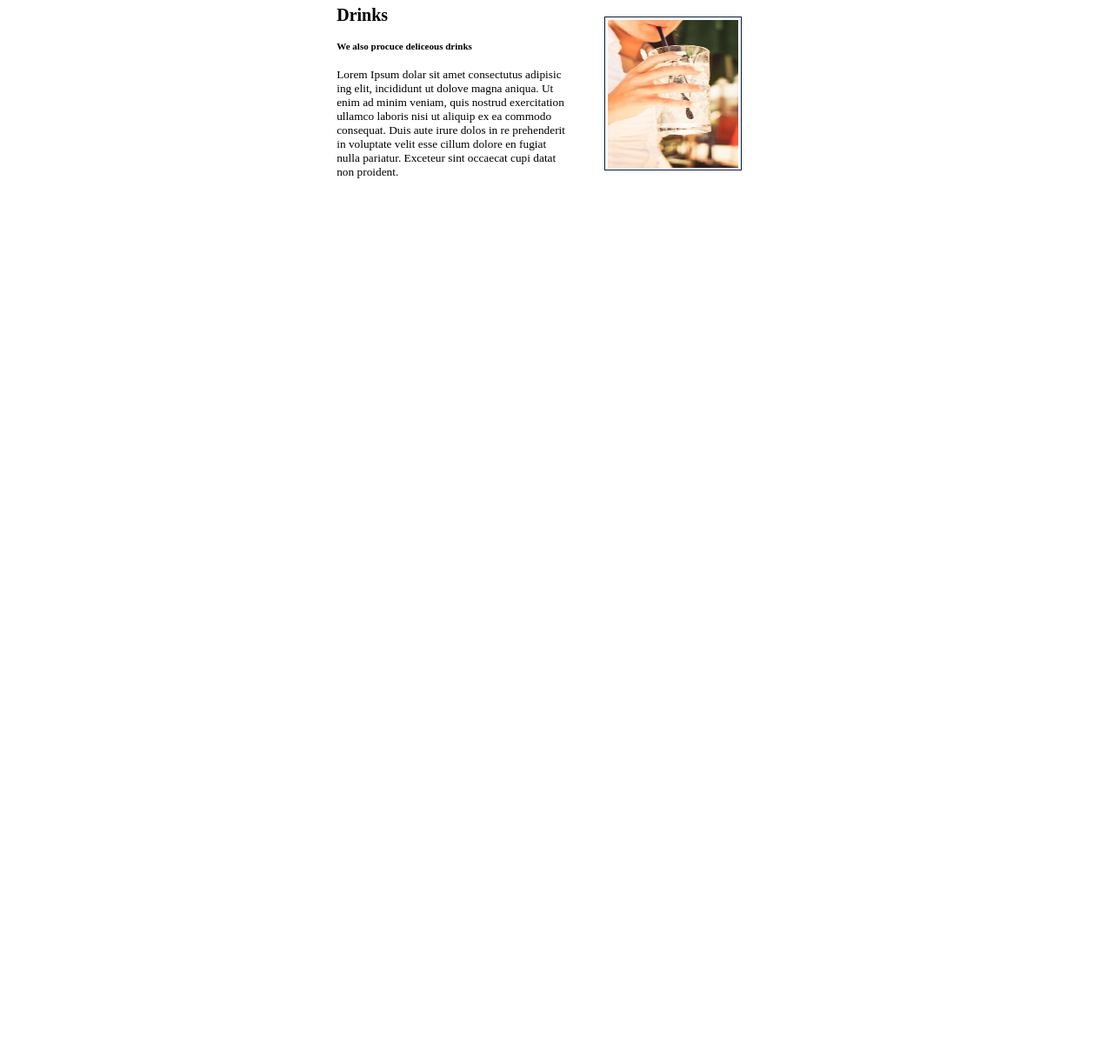
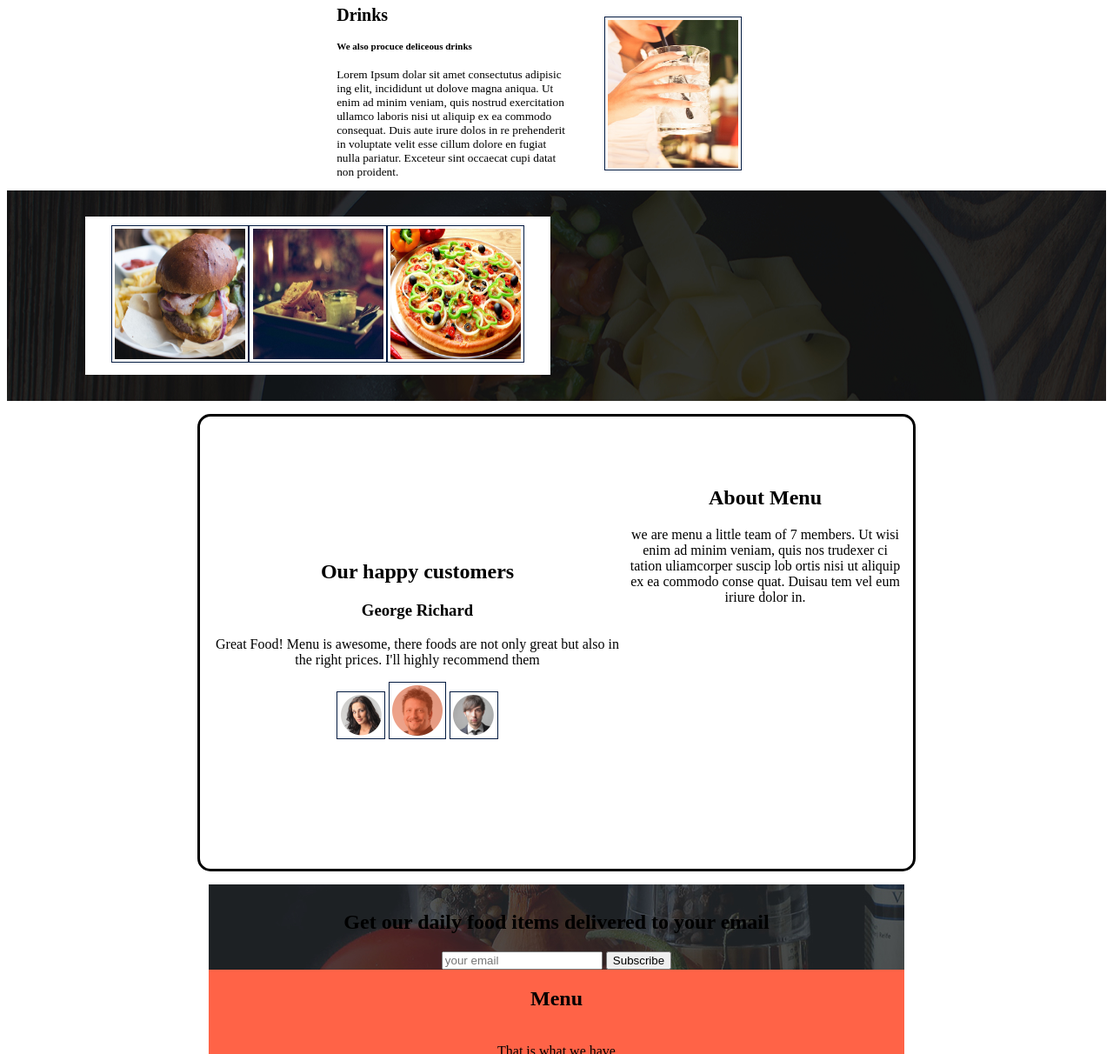
Before and after one commit to cheruden/Anitas-kitchen, a plain HTML site: page index.html in a window 1280 px wide. Shown: the part 807-2019 px from the top of the page at 87% size. Before the commit the page ends 1026 px from the top, so only its background shows below. Drawn offline with Linux system fonts and the light colour scheme.

Commit message:
modification of my website to look at least appealing

```diff
--- a/index.css
+++ b/index.css
@@ -1,6 +1,6 @@
 nav#head{
     background-image: url("./images/assets/backgrounds/landing.jpg");
-    padding: 0;
+    padding: 0px;
     width: 800px;
     height: 500px;
     margin-left: auto;
@@ -11,10 +11,11 @@ nav#head{
 div.break,.lunch,.dinner{
     height: 120px;
     width: 150px;
-    margin: 10px;
+    margin: 0px;
     text-align: center;
     flex: 1;
     flex-wrap: nowrap;
+    text-decoration-color: white;
 }
 main{
     display: flex;
@@ -23,6 +24,13 @@ main{
 }
 .happy{
     background-color: white;
+    margin-left: 0;
+    height: 60px;
+}
+.party{
+    height: 60px;
+    margin-left: 0;
+
 }
 .break{
     background-image: url("./images/assets/foodtop/breakfast.jpg");
@@ -34,6 +42,8 @@ main{
     background-image: url("./images/assets/foodtop/lunch.jpg");
     background-repeat: no-repeat;
     background-size: cover;
+    background-blend-mode :overlay rgba(209, 212, 212, 0.993);
+
 }
 .dinner{
     background-image: url("./images/assets/foodtop/dinner.jpg");
@@ -46,10 +56,10 @@ main{
     width: 190px;
 
 }
-.happy{
+/*.happy{
     width: 200px;
     height: 65px;
-}
+}*/
 div.Fast{
     display: block;
     margin-left: auto;
@@ -83,3 +93,86 @@ img{
     margin-right: auto;
     width: 40%;
   }
+  .menu{
+      background-image: url("./images/assets/backgrounds/foodsBg.jpg");
+      padding: 30px;
+      align-content: center;
+      height: auto;
+      width: auto;
+      padding-left: 90px;
+      padding-right: 90px;
+
+  }
+  .food{
+      padding: 10px;
+      padding-right: 30px;
+      padding-left: 30px;
+      align-content: center;
+      background-color: white;
+      display: inline-flex;
+      height: fit-content;
+      width: fit-content;
+      justify-content: space-between;
+
+  }
+  .menu.food{
+      display: inline;
+  }
+  .customers{
+    align-content: center;
+    padding: 10px;
+    width: 800px;
+    height: 500px;
+    margin-left: auto;
+    margin-right: auto;
+    text-overflow: ellipsis;
+    text-align: center;
+    border: solid;
+    border-radius: 15px;
+    margin-top: 15px;
+    margin-bottom: 15px;
+
+  }
+  .wateja{
+      float: left;
+      border-style: solid;
+      scroll-margin-top: 20px;
+  }
+  .contact{
+      background-image: url("./images/assets/backgrounds/subscribe.jpg");
+      align-content: center;
+padding-top: 10px;
+    width: 800px;
+    height: auto;
+    margin-left: auto;
+    margin-right: auto;
+    text-overflow: ellipsis;
+    text-align: center;
+  }
+  .onee{
+      background-color: tomato;
+      align-content: center;
+  }
+  .container{
+    width: available;
+    height: available;
+    align-content: center;
+}
+
+.leftpane{
+    width: 60%;
+    min-width: 350px;
+    height: available;
+    min-height: 400px;
+    float: left;
+    border-collapse: collapse;
+    align-content: center;
+}
+
+
+.rightpane{
+    width: available;
+    height: available;
+    position: relative;
+    border-collapse: collapse;
+}
--- a/index.html
+++ b/index.html
@@ -42,5 +42,43 @@
     <p> <p>Lorem Ipsum dolar sit amet consectutus adipisic ing elit, incididunt ut dolove magna aniqua. Ut enim ad minim veniam, quis nostrud exercitation ullamco laboris nisi ut aliquip ex ea commodo consequat. Duis aute irure dolos in re prehenderit in voluptate velit esse cillum dolore en fugiat nulla pariatur. Exceteur sint occaecat cupi datat non proident.</p>
 </section>
 </div>
+<nav class="menu">
+    <div class="food">
+<div><img src="./images/assets/fastfood/beefBurger.jpg" height="150px" width="150px"></div>
+<div><img src="./images/assets/fastfood/chickenBurger.jpg" height="150px" width ="150px"></div>
+<div><img src="./images/assets/fastfood/chickenPizza.jpg" height="150px" width="150px"></div>
+    </div>
+</nav>
+
+<nav class="customers">
+    <div class="container">
+        <div class="leftpane"><h1> <centre>Our happy customers</centre></h1>
+            <h3>George Richard</h3>
+            <p>Great Food! Menu is awesome, there foods are not only great but also in the right prices. I'll highly recommend them</p>
+            <img src="./images/assets/customers/p1.png">
+            <img src="./images/assets/customers/p2.png">
+            <img src="./images/assets/customers/p3.png"></div>
+        <div class="rightpane"><h2>About Menu</h2>
+            <p>we are menu a little team of 7 members. Ut wisi enim ad minim veniam, quis nos trudexer ci tation uliamcorper suscip lob ortis nisi ut aliquip ex ea commodo conse quat. Duisau tem vel eum iriure dolor in.</p></div>
+</div>
+
+</nav>
+
+
+
+
+<nav class ="contact">
+    <div class="contact-menu">
+        <h1> Get our daily food items delivered to your email</h1>
+
+        <input type="text" placeholder="your email"> <button type="button"> Subscribe</button>    </div>
+        <div class="onee">
+            <H1>Menu</H1><br>
+            That is what we have </br>
+            <a href="www.facebook.com/"><img src="./images/assets/footerlogos/facebook.png"></a>
+            <a href="www.pinterest.com/"><img src="./images/assets/footerlogos/pinterest.png"></a>
+            <a href="www.twitter.com/"><img src="./images/assets/footerlogos/twitter.png"></a>
+        </div>
+</nav>
     </body>
 </html>
```
